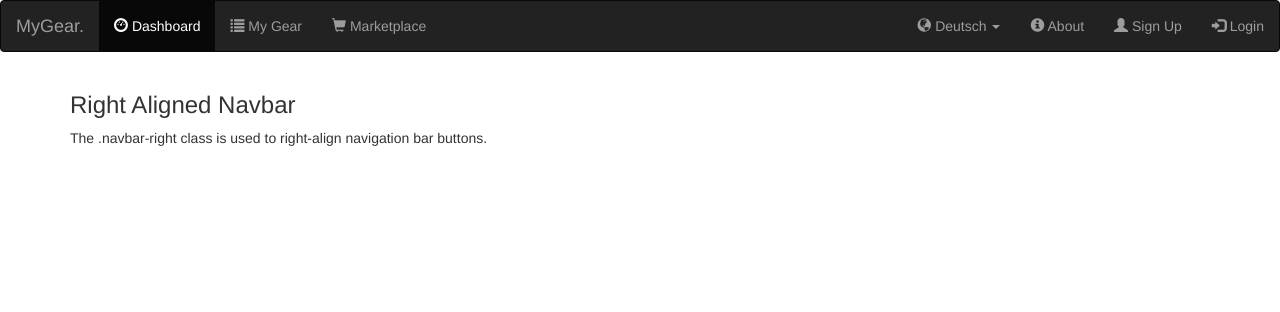
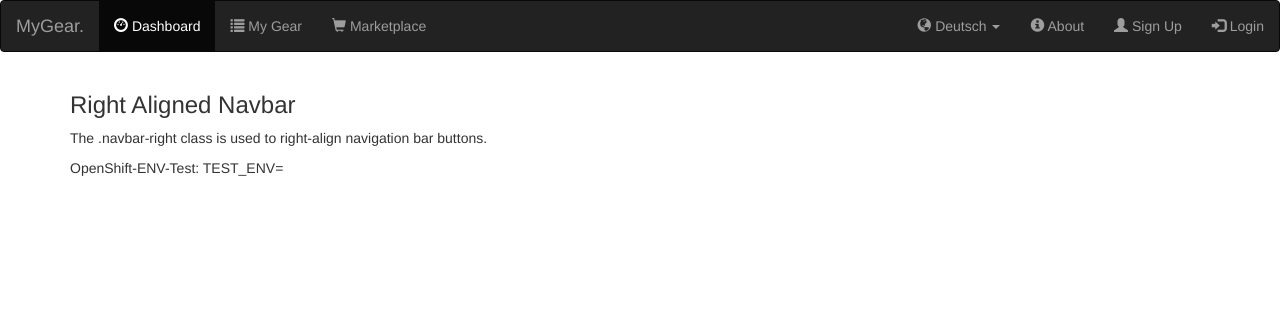
Before and after one commit to mkilchhofer/bfh-web-2017, a PHP site: page / in a window 1280 px wide. Shown: the top 312 px of the page. Run offline with PHP 8.4, Linux system fonts and the light colour scheme; data that the repository does not hold is empty; some libraries are stand-ins or nearby versions.

Commit message:
Env Testing

```diff
--- a/index.php
+++ b/index.php
@@ -38,6 +38,7 @@
 <div class="container">
     <h3>Right Aligned Navbar</h3>
     <p>The .navbar-right class is used to right-align navigation bar buttons.</p>
+    <p>OpenShift-ENV-Test: TEST_ENV=<?php echo $_SERVER['TEST_ENV'];?></p>
 </div>
 
 </body>
```
